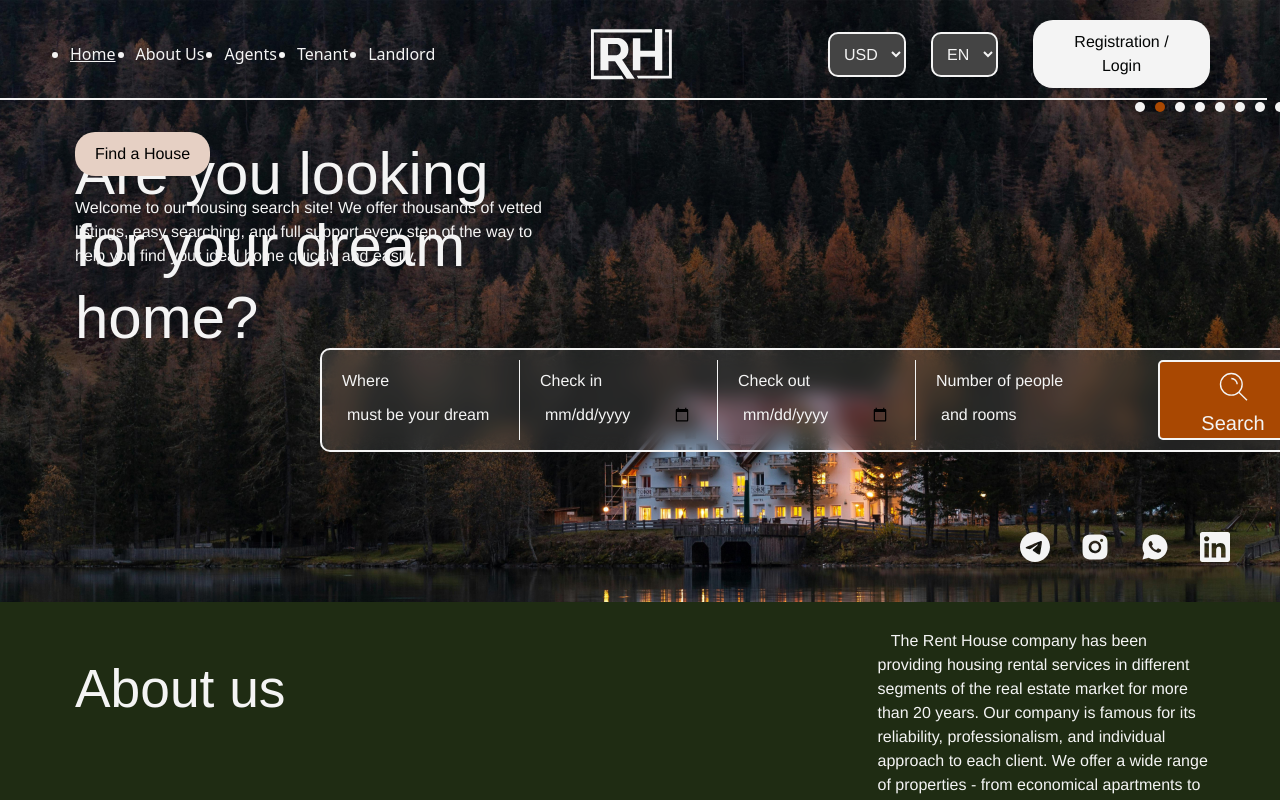
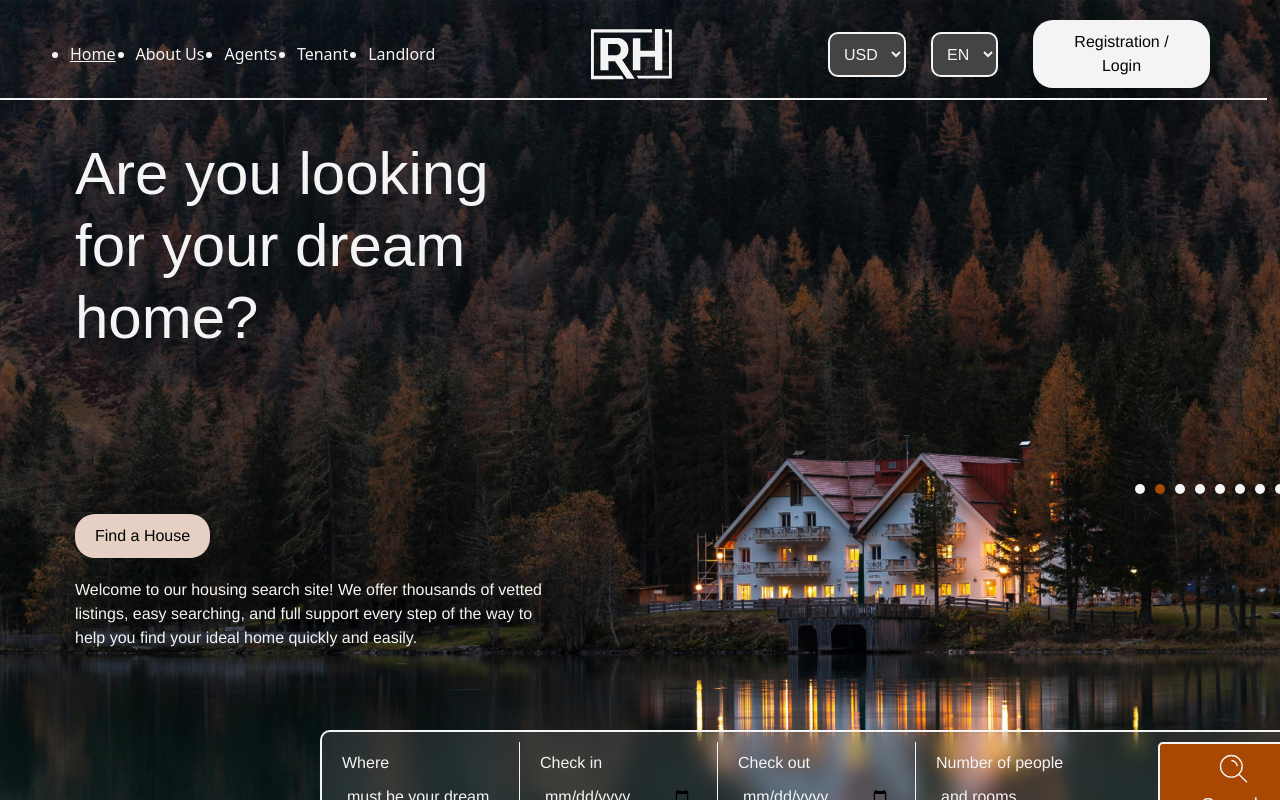
Before and after one commit to renthous-kyiv-ua/frontend, a React (Create React App) app in the folder rent-house-frontend/: page / in a window 1280 px wide. Shown: the top 800 px of the page. Built offline with nearby package versions, Linux system fonts and the light colour scheme.

Commit message:
Updated MainPage

```diff
--- a/rent-house-frontend/src/styles/MainPage.css
+++ b/rent-house-frontend/src/styles/MainPage.css
@@ -101,7 +101,7 @@ body, html {
   margin-top: 50px;
   width: 400px;
   margin-left: 1000px;
-  margin-top: -270px;
+  margin-top: 120px;
 }
 
 .carousel-images {
```
Also changed, not shown: rent-house-frontend/src/components/MainPage.js (+0 -48 lines).
